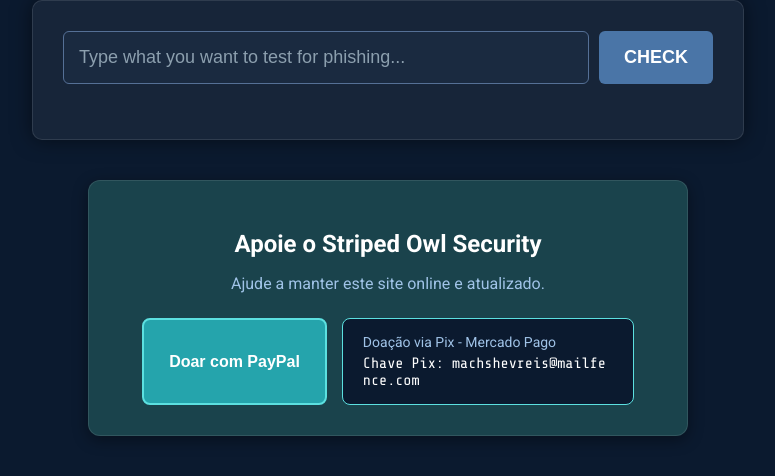
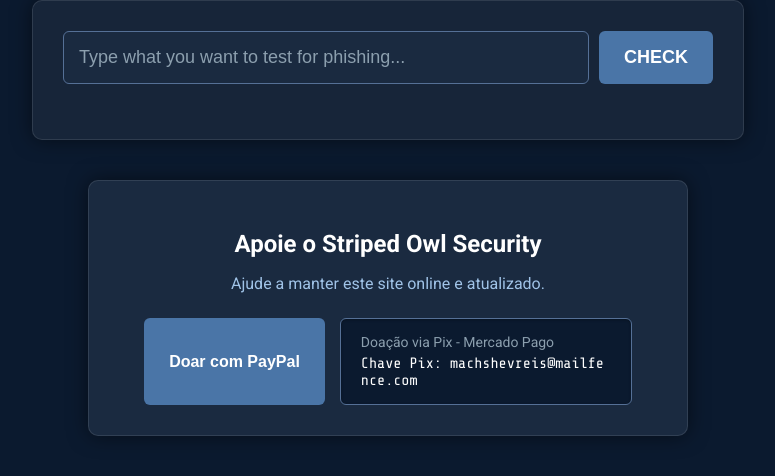
Before and after one commit to FFReis23/stripedowlsecurity, a Flask app: page / in a window 1280 px wide. Shown: the part 246-722 px from the top of the page, without its empty margins (252-1027 px from the left). Run offline with Flask 3, Linux system fonts and the light colour scheme.

Commit message:
Update index.html

```diff
--- a/templates/index.html
+++ b/templates/index.html
@@ -97,7 +97,7 @@
         }
 
         /* ---------------------------------- */
-        /* Estilos da NOVA Seção de Apoio (Doação) */
+        /* Estilos da Seção de Apoio (Doação) - Cores Consistentes */
         /* ---------------------------------- */
         .support-container {
             max-width: 600px;
@@ -106,10 +106,10 @@
         }
 
         .support-card {
-            background-color: #1a434c; /* Cor de fundo escura/esverdeada da caixa (similar à imagem) */
-            border-radius: 12px;
+            background-color: #1a2a40; /* Fundo do card de busca (consistente) */
+            border-radius: 10px;
             padding: 30px 20px;
-            box-shadow: 0 4px 15px rgba(0, 0, 0, 0.4);
+            box-shadow: 0 0 20px rgba(0, 0, 0, 0.5);
             border: 1px solid rgba(255, 255, 255, 0.1);
         }
 
@@ -133,38 +133,38 @@
             margin-top: 20px;
         }
 
-        /* Estilo para o botão PayPal (cor clara/turquesa da imagem) */
+        /* Estilo para o botão PayPal (azul do botão CHECK - consistente) */
         .btn-paypal {
             padding: 15px 25px;
-            border: 2px solid #5ce0e0;
-            background: #25a4ac;
+            border: none;
+            background: #4a75a7;
             color: #ffffff;
-            border-radius: 8px;
+            border-radius: 6px;
             cursor: pointer;
             font-size: 16px;
             font-weight: bold;
-            transition: background 0.3s, border-color 0.3s;
+            transition: background 0.3s;
         }
 
         .btn-paypal:hover {
-            background: #2cb7c0;
-            border-color: #5ce0e0;
+            background: #5b87c7;
         }
 
-        /* Estilo para a caixa do PIX (cor escura com borda fina) */
+        /* Estilo para a caixa do PIX (fundo do body com borda de input) */
         .pix-box {
-            background-color: #0b1a2f; /* Fundo mais escuro (cor do body) */
-            border: 1px solid #5ce0e0; /* Borda da cor do botão PayPal */
-            border-radius: 8px;
+            background-color: #0b1a2f; /* Fundo do body (consistente) */
+            border: 1px solid #557096; /* Borda do input de texto (consistente) */
+            border-radius: 6px;
             padding: 15px 20px;
             text-align: left;
             width: 250px;
+            box-shadow: inset 0 1px 3px rgba(0,0,0,0.3);
         }
 
         .pix-box span {
             display: block;
             font-size: 14px;
-            color: #a0c3e7;
+            color: #8c9fae; /* Cor do placeholder/texto secundário */
             margin-bottom: 5px;
         }
 
```
